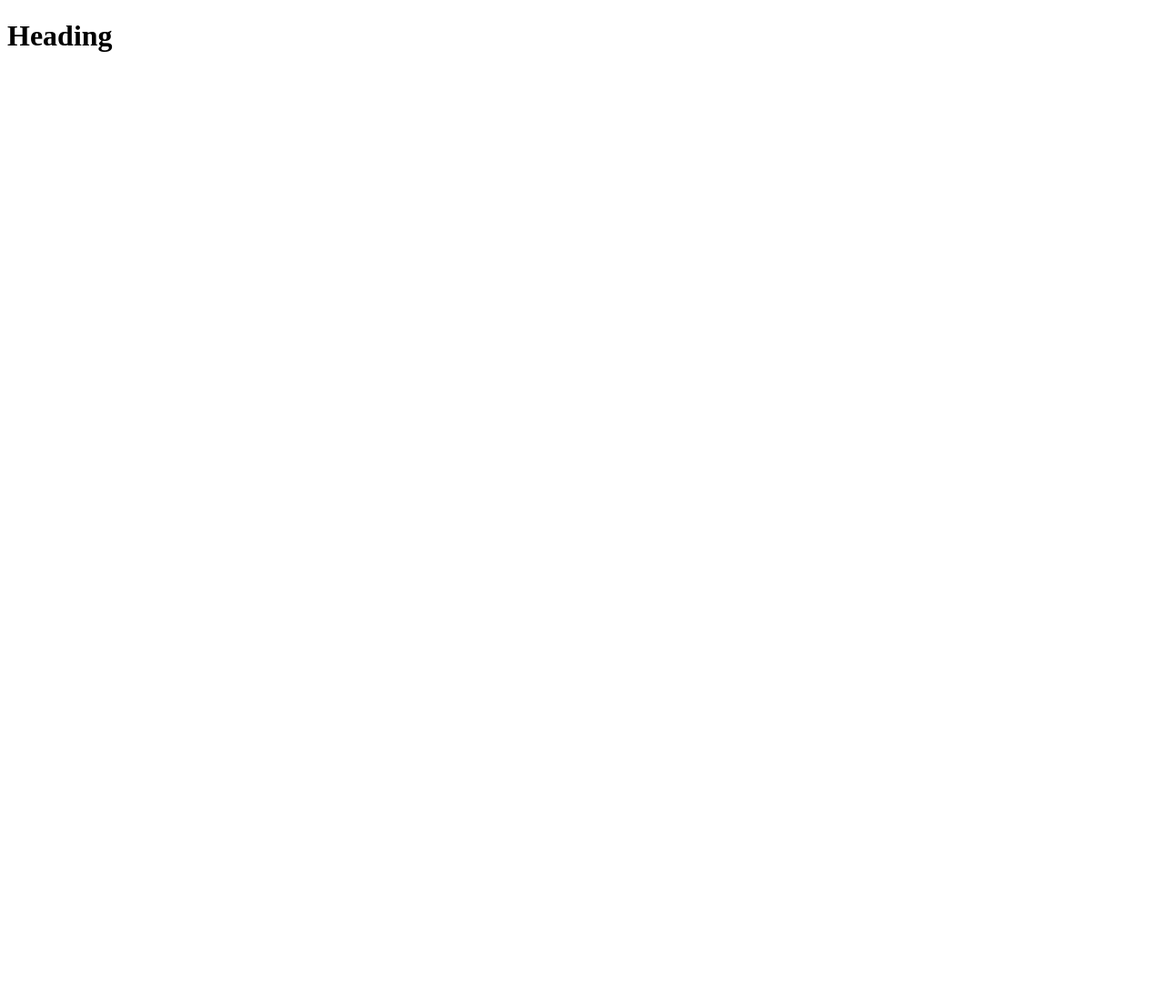
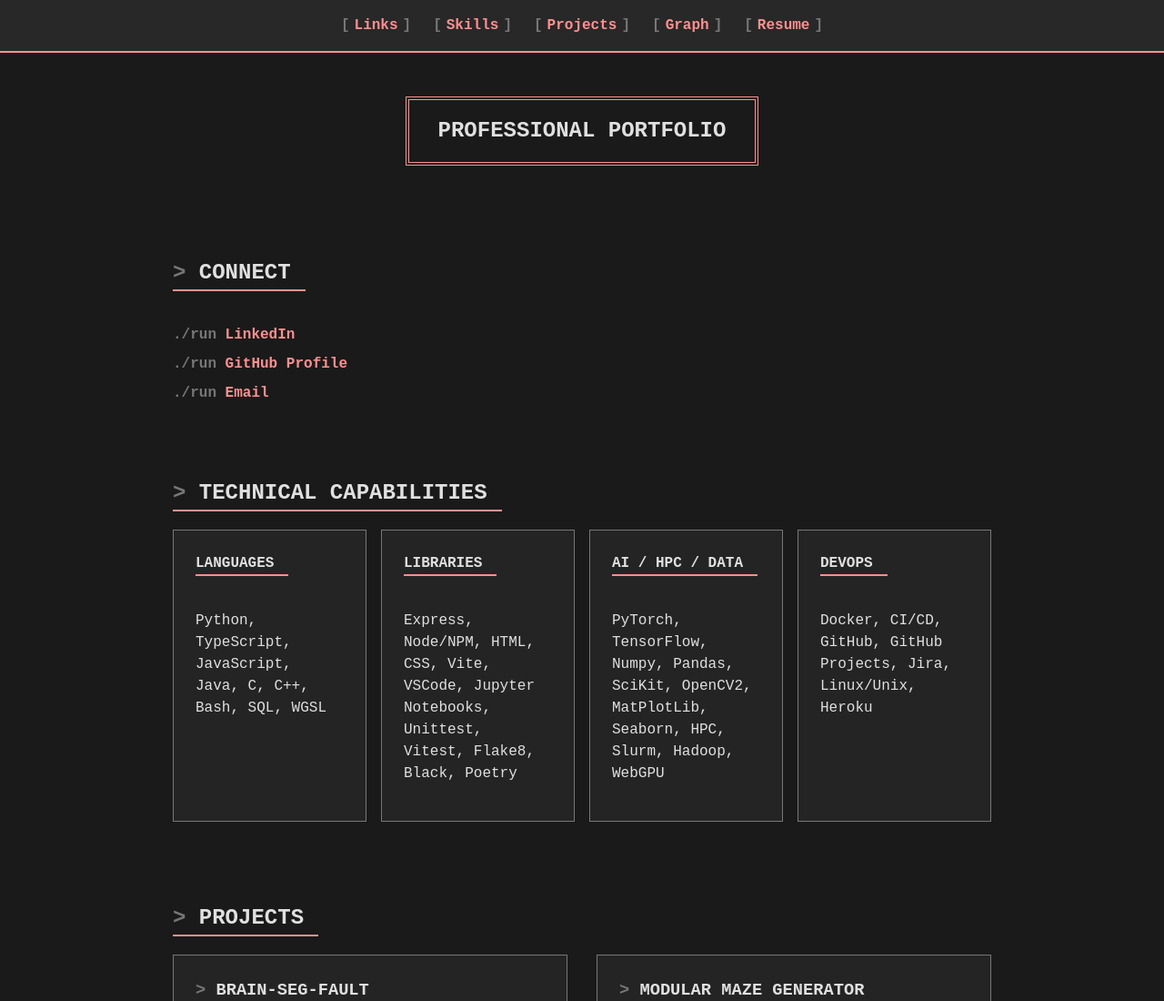
Before and after one commit to NickMlloja/scopredev, a website built with Vite: page src/frontend/index.html in a window 1280 px wide. Shown: the top 1100 px of the page at 91% size. Before the commit the page ends 800 px from the top, so only its background shows below. Built offline with nearby package versions, Linux system fonts and the light colour scheme.

Commit message:
Initial page styling

```diff
--- a/src/frontend/index.html
+++ b/src/frontend/index.html
@@ -2,12 +2,13 @@
 <html lang="en">
 
 <head>
-    <meta charset="UTF-8">
-    <title>Title</title>
+    <meta charset="UTF-8" />
+    <meta name="viewport" content="width=device-width, initial-scale=1.0" />
+    <title>System Interface</title>
+    <link rel="stylesheet" href="/style.css" />
 </head>
 
 <body>
-    <h1>Heading</h1>
     <script type="module" src="/index.ts"></script>
 </body>
 
--- a/src/frontend/index.ts
+++ b/src/frontend/index.ts
@@ -1 +1,189 @@
-console.log('Test');
+interface Link {
+	label: string;
+	url: string;
+}
+
+interface Project {
+	id: string;
+	title: string;
+	description: string;
+	techStack: string[];
+	repoUrl: string;
+	liveUrl?: string;
+}
+
+interface Skills {
+	languages: string[];
+	libs: string[];
+	aimlDataScience: string[];
+	devops: string[];
+}
+
+interface PortfolioData {
+	links: Link[];
+	projects: Project[];
+	skills: Skills;
+}
+
+const portfolioData: PortfolioData = {
+	links: [
+		{ label: 'LinkedIn', url: 'https://linkedin.com/in/yourprofile' },
+		{ label: 'GitHub Profile', url: 'https://github.com/yourusername' },
+		{ label: 'Email', url: 'mailto:your.email@example.com' },
+	],
+	projects: [
+		{
+			id: 'brainsegfault',
+			title: 'Brain-Seg-Fault',
+			description: 'Developed an OpenCV/NumPy pipeline to batch-process and segment MRI scans, while preserving nested folder structures.',
+			techStack: ['Python', 'OpenCV2'],
+			repoUrl: 'https://github.com/NickMlloja/Brain-Seg-Fault',
+		},
+		{
+			id: 'modmazegen',
+			title: 'Modular Maze Generator',
+			description: 'Created a Python-based maze generation system for peripheral vision experiments leveraging multidimensional NumPy arrays.',
+			techStack: ['Python', 'Numpy'],
+			repoUrl: 'https://github.com/NickMlloja/Modular-Maze-Generator',
+		},
+	],
+	skills: {
+		languages: ['Python', 'TypeScript', 'JavaScript', 'Java', 'C', 'C++', 'Bash', 'SQL', 'WGSL'],
+		libs: ['Express', 'Node/NPM', 'HTML', 'CSS', 'Vite', 'VSCode', 'Jupyter Notebooks', 'Unittest', 'Vitest', 'Flake8', 'Black', 'Poetry'],
+		aimlDataScience: ['PyTorch', 'TensorFlow', 'Numpy', 'Pandas', 'SciKit', 'OpenCV2', 'MatPlotLib', 'Seaborn', 'HPC', 'Slurm', 'Hadoop', 'WebGPU'],
+		devops: ['Docker', 'CI/CD', 'GitHub', 'GitHub Projects', 'Jira', 'Linux/Unix', 'Heroku'],
+	}
+};
+
+
+function renderLayoutContainer(id: string, className: string, contentHTML: string): string {
+	return `
+    <section id="${id}" class="layout-container ${className}">
+      	<div class="widget-wrapper">
+        	${contentHTML}
+      	</div>
+    </section>
+  	`;
+}
+
+function renderLinks(links: Link[]): string {
+	const listItems = links.map(link => `
+    <li class="link-item">
+      <a href="${link.url}" target="_blank">${link.label}</a>
+    </li>
+  	`).join('');
+	return `<ul class="link-list">${listItems}</ul>`;
+}
+
+function renderProjects(projects: Project[]): string {
+	const projectCards = projects.map(project => `
+    <article class="project-card widget">
+        <header>
+            <h3>${project.title}</h3>
+        </header>
+        <div class="card-body">
+            <p>${project.description}</p>
+            <div class="tech-stack">
+                <strong>Stack:</strong> ${project.techStack.join(' | ')}
+            </div>
+        </div>
+        <footer class="project-links">
+            <a href="${project.repoUrl}" target="_blank">Repository</a>
+            ${(project.liveUrl ?? "") ? `<a href="${project.liveUrl}" target="_blank">Live Demo</a>` : ''}
+        </footer>
+    </article>
+    `).join('');
+	return `<div class="projects-grid">${projectCards}</div>`;
+}
+
+function renderSkills(skills: Skills): string {
+	let skillHTML = '';
+	const categories = Object.keys(skills) as Array<keyof Skills>;
+
+	for (const category of categories) {
+		let categoryTitle: string;
+		switch (category) {
+			case 'libs':
+				categoryTitle = 'Libraries';
+				break;
+			case 'aimlDataScience':
+				categoryTitle = 'AI / HPC / Data';
+				break;
+			case 'devops':
+				categoryTitle = 'DevOps';
+				break;
+			default:
+				categoryTitle = category.charAt(0).toUpperCase() + category.slice(1);
+		}
+
+		skillHTML += `
+      		<div class="skill-category widget">
+        	<h4>${categoryTitle}</h4>
+        	<p>${skills[category].join(', ')}</p>
+      		</div>
+    	`;
+	}
+	return `<div class="skills-flex">${skillHTML}</div>`;
+}
+
+function renderNavbar(): string {
+	return `
+    <nav class="main-nav">
+      	<a href="#links">Links</a>
+      	<a href="#skills">Skills</a>
+      	<a href="#projects">Projects</a>
+      	<a href="#graph">Graph</a>
+      	<a href="#resume">Resume</a>
+    </nav>
+  	`;
+}
+
+function initializeApp(): void {
+
+	const body = document.body;
+	const appRoot = document.createElement('div');
+	appRoot.id = 'portfolio-app-root';
+
+	const navbarHTML = renderLayoutContainer('nav-section', 'nav-container', renderNavbar());
+	const headerHTML = renderLayoutContainer('header-section', 'header-container', `
+    	<h1>Professional Portfolio</h1>
+  	`);
+
+	const linksHTML = renderLayoutContainer('links-section', 'content-container', `
+    	<h2>Connect</h2>
+    	${renderLinks(portfolioData.links)}
+  	`);
+
+	const skillsHTML = renderLayoutContainer('skills-section', 'content-container', `
+    	<h2>Technical Capabilities</h2>
+    	${renderSkills(portfolioData.skills)}
+  	`);
+
+	const projectsHTML = renderLayoutContainer('projects-section', 'content-container', `
+    	<h2>Projects</h2>
+    	${renderProjects(portfolioData.projects)}
+  	`);
+
+	const footerHTML = renderLayoutContainer('footer-section', 'footer-container', `
+    	<p>&copy; ${new Date().getFullYear()} Your Name</p>
+  	`);
+
+	appRoot.innerHTML = `
+    	${navbarHTML}
+    	${headerHTML}
+    	<main>
+    	  	${linksHTML}
+    	  	${skillsHTML}
+    	  	${projectsHTML}
+    	</main>
+    	${footerHTML}
+  	`;
+
+	body.appendChild(appRoot);
+
+}
+
+document.addEventListener('DOMContentLoaded', () => {
+	initializeApp();
+	console.log('App initialized.');
+});
--- /dev/null
+++ b/src/frontend/style.css
@@ -0,0 +1,162 @@
+:root {
+	--cli-bg: #1a1a1a;
+	--cli-text: #e0e0e0;
+	--cli-accent: #ff9090;
+	--cli-dim: #777777;
+
+	--cli-border: 2px solid var(--cli-accent);
+	--cli-font: 'Courier New', Courier, monospace;
+}
+
+body {
+	background-color: var(--cli-bg);
+	color: var(--cli-text);
+	font-family: var(--cli-font);
+	margin: 0;
+	padding-bottom: 4rem;
+	line-height: 1.5;
+}
+
+* {
+	border-radius: 0 !important;
+	box-sizing: border-box;
+}
+
+a {
+	color: var(--cli-accent);
+	text-decoration: none;
+	font-weight: bold;
+}
+
+a:hover {
+	background-color: var(--cli-accent);
+	color: var(--cli-bg);
+}
+
+h1,
+h2,
+h3,
+h4 {
+	text-transform: uppercase;
+	margin-top: 0;
+	border-bottom: var(--cli-border);
+	display: inline-block;
+	padding-right: 1rem;
+}
+
+h2::before,
+h3::before {
+	content: "> ";
+	color: var(--cli-dim);
+}
+
+.nav-container {
+	border-bottom: var(--cli-border);
+	padding: 1rem 0;
+	background: #282828;
+	margin-bottom: 2rem;
+}
+
+.main-nav {
+	display: flex;
+	justify-content: center;
+	gap: 1.5rem;
+}
+
+.main-nav a::before {
+	content: "[";
+	margin-right: 5px;
+	color: var(--cli-dim);
+}
+
+.main-nav a::after {
+	content: "]";
+	margin-left: 5px;
+	color: var(--cli-dim);
+}
+
+.layout-container {
+	padding: 1rem;
+	margin-bottom: 2rem;
+}
+
+.widget-wrapper {
+	max-width: 900px;
+	margin: 0 auto;
+}
+
+.widget {
+	border: 1px solid var(--cli-dim);
+	padding: 1.5rem;
+	margin-bottom: 1.5rem;
+	background-color: rgba(40, 40, 40, 0.7);
+	position: relative;
+}
+
+.widget:hover {
+	border-color: var(--cli-accent);
+	box-shadow: 4px 4px 0px var(--cli-dim);
+}
+
+.projects-grid {
+	display: grid;
+	grid-template-columns: repeat(auto-fit, minmax(300px, 1fr));
+	gap: 2rem;
+}
+
+.tech-stack {
+	margin-top: 1rem;
+	font-size: 0.9em;
+	color: var(--cli-dim);
+	border-top: 1px dashed var(--cli-dim);
+	padding-top: 0.5rem;
+}
+
+.project-links {
+	margin-top: 1.5rem;
+	display: flex;
+	gap: 1rem;
+}
+
+.skills-flex {
+	display: flex;
+	flex-wrap: wrap;
+	gap: 1rem;
+}
+
+.skill-category {
+	flex: 1 1 200px;
+}
+
+.link-list {
+	list-style: none;
+	padding: 0;
+}
+
+.link-item {
+	margin-bottom: 0.5rem;
+}
+
+.link-item a::before {
+	content: "./run ";
+	color: var(--cli-dim);
+}
+
+.header-container {
+	text-align: center;
+	margin-bottom: 3rem;
+}
+
+.header-container h1 {
+	border: 4px double var(--cli-accent);
+	padding: 1rem 2rem;
+}
+
+.footer-container {
+	text-align: center;
+	font-size: 0.8rem;
+	opacity: 0.7;
+	border-top: 1px dashed var(--cli-dim);
+	margin-top: 2rem;
+	padding-top: 1rem;
+}
```
